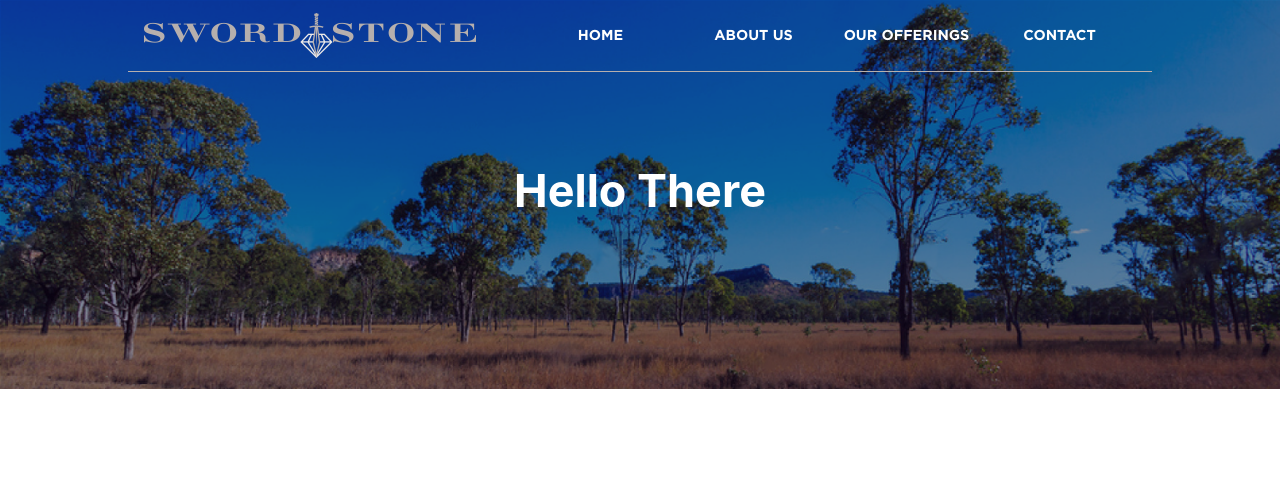
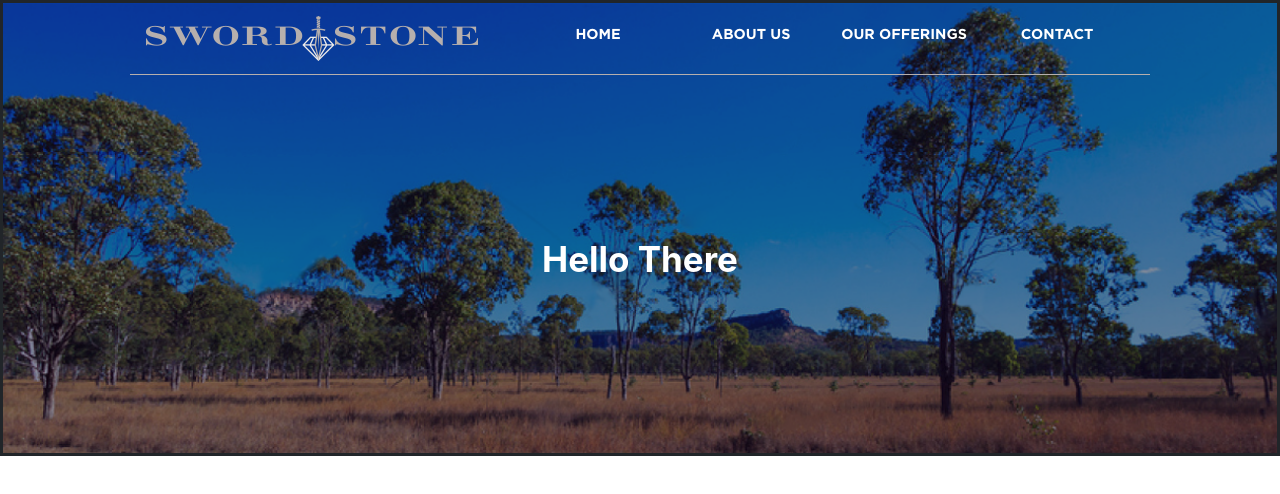
Before and after one commit to swordandstone/homepage, a website: page our-team.html in a window 1280 px wide. Drawn offline with nearby package versions, Linux system fonts and the light colour scheme.

Commit message:
centred banner-text dynamically

```diff
--- a/css/main.css
+++ b/css/main.css
@@ -13,9 +13,13 @@
 	font-style: normal;
 }
 
-body, html {
-    height: 100%;
+@font-face {
+	font-family: "Gotham-Book";
+	src: url("../fonts/Gotham-Book.otf");
+	font-weight: bold;
+	font-style: normal;
 }
+
 
 [class^="icon-"],
 [class*=" icon-"] {
@@ -102,17 +106,34 @@ body, html {
 	background-size: cover;
 	position: relative;
 	width: 100%;
-	height:calc(100vw * 0.304);
+	min-height: 350px;
 	/*background-size: auto 100%;*/
 }
 
+.header {
+	display: inline-flex;
+	flex-direction: column;
+	flex-wrap: wrap;
+	/*justify-content: center;*/
+	border-style: solid;
+	justify-content: space-between;
+}
+
 .banner-text {
+	/*align-self: center;*/
 	text-align: center;
-	position: absolute;
-	top: 50%;
-	left: 50%;
-	transform: translate(-50%, -50%);
+	margin: auto;
+	/*position: absolute;*/
+	/*top: 50%;*/
+	/*left: 50%;*/
+	/*transform: translate(-50%, -50%);*/
 	color: white;
+	justify-content: center;
+}
+
+.banner-text h1 {
+	font-size: 1.562rem;
+	/*margin: auto;*/
 }
 
 .btn {
@@ -120,13 +141,15 @@ body, html {
 	font-family: Gotham-Bold, "Times New Roman";
 	transition: background .3s linear;
 	display: block;
-	width: 145px;
+	/*width: 145px;*/
 	text-transform: uppercase;
 	color: #fff;
 	text-decoration: none;
 	/*background: #000;*/
 	margin: 0 auto;
-	font-size: 0.9rem;
+	/*font-size: 0.9rem;*/
+	width: 90px;
+	font-size: 0.5rem;
 }
 
 .btn:hover {
@@ -541,11 +564,12 @@ body, html {
 }
 
 .navbar {
-	/*James Edit to make navbar 80% of screen*/
-	max-width:80%;
-    margin:auto;
-	vertical-align: top;
+    margin-left: auto;
+	margin-right: auto;
+	width: 80%;
+	align-self: flex-start;
 	border-bottom: 1px solid #b6afad;
+	align-items: flex-start;
 }
 
 @media (min-width: 768px) {
@@ -566,6 +590,15 @@ body, html {
 		min-height: 700px;
 	}
 
+	.banner-outback {
+		min-height: 456px;
+	}
+
+	.btn {
+		width: 90px;
+		font-size: 0.5rem;
+	}
+
 	.hero .hero-content {
 		padding: 75px 0;
 	}
@@ -575,6 +608,10 @@ body, html {
 	}
 
 	.hero-wrap-text h1 {
+		font-size: 2.187rem;
+	}
+
+	.banner-text h1 {
 		font-size: 2.187rem;
 	}
 
@@ -632,6 +669,12 @@ body, html {
 		height: 40px;
 		bottom: 50px;
 	}
+
+	.btn {
+		width: 145px;
+		font-size: 0.9rem;
+	}
+
 
 	.hero {
 		height: 100vh;
--- a/our-team.html
+++ b/our-team.html
@@ -14,8 +14,9 @@
 	<link href="https://fonts.googleapis.com/css?family=PT+Sans:400,400i,700" rel="stylesheet">
 </head>
 <body>
-	<header class="banner-outback">
-		<nav class="navbar d-flex navbar-expand-lg ">
+<!--	<header class="container-fluid hero" style="background-image: url(images/outback.png);" id="hero">-->
+	<header class="banner-outback header">
+		<nav class="navbar navbar-expand-lg ">
 			<a class="navbar-brand mr-auto" href="#"><img src="images/logo2.png"></a>
 			<ul class="navbar-nav">
 				<li class="nav-item">
```
